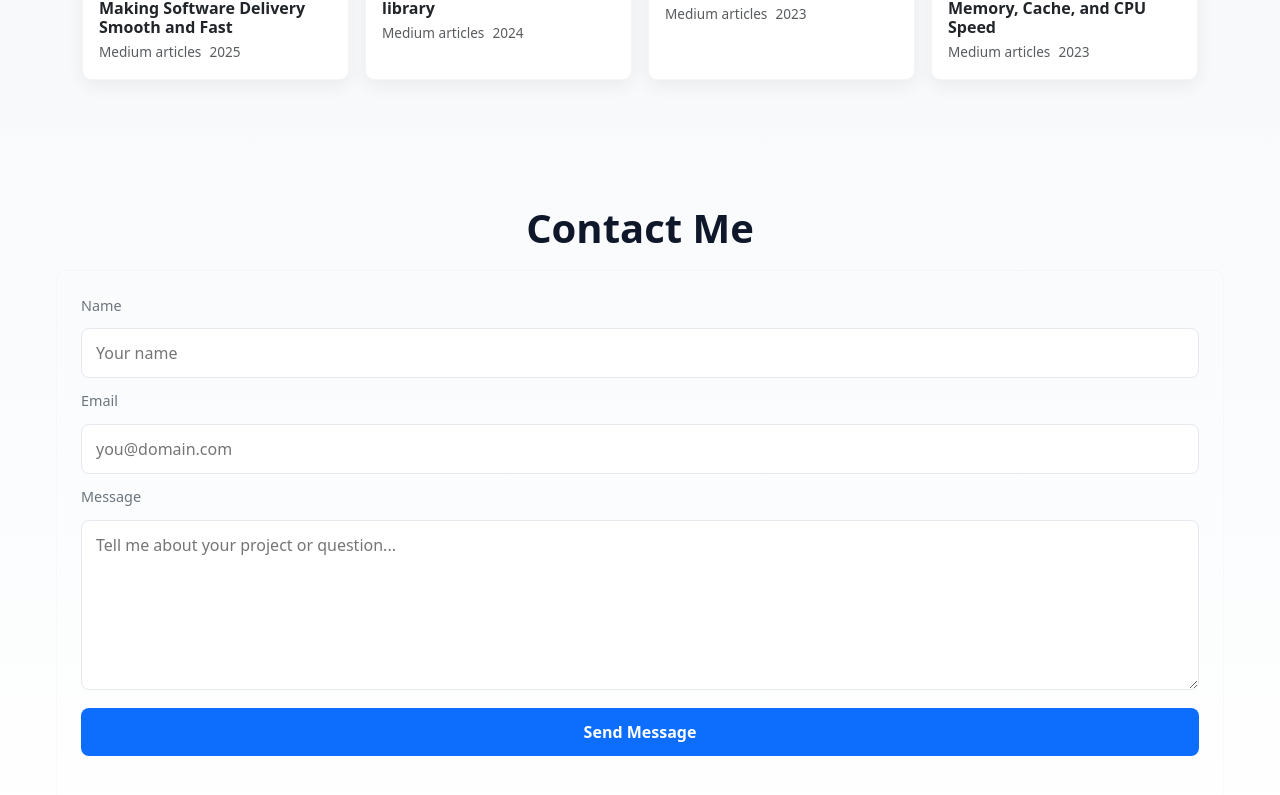
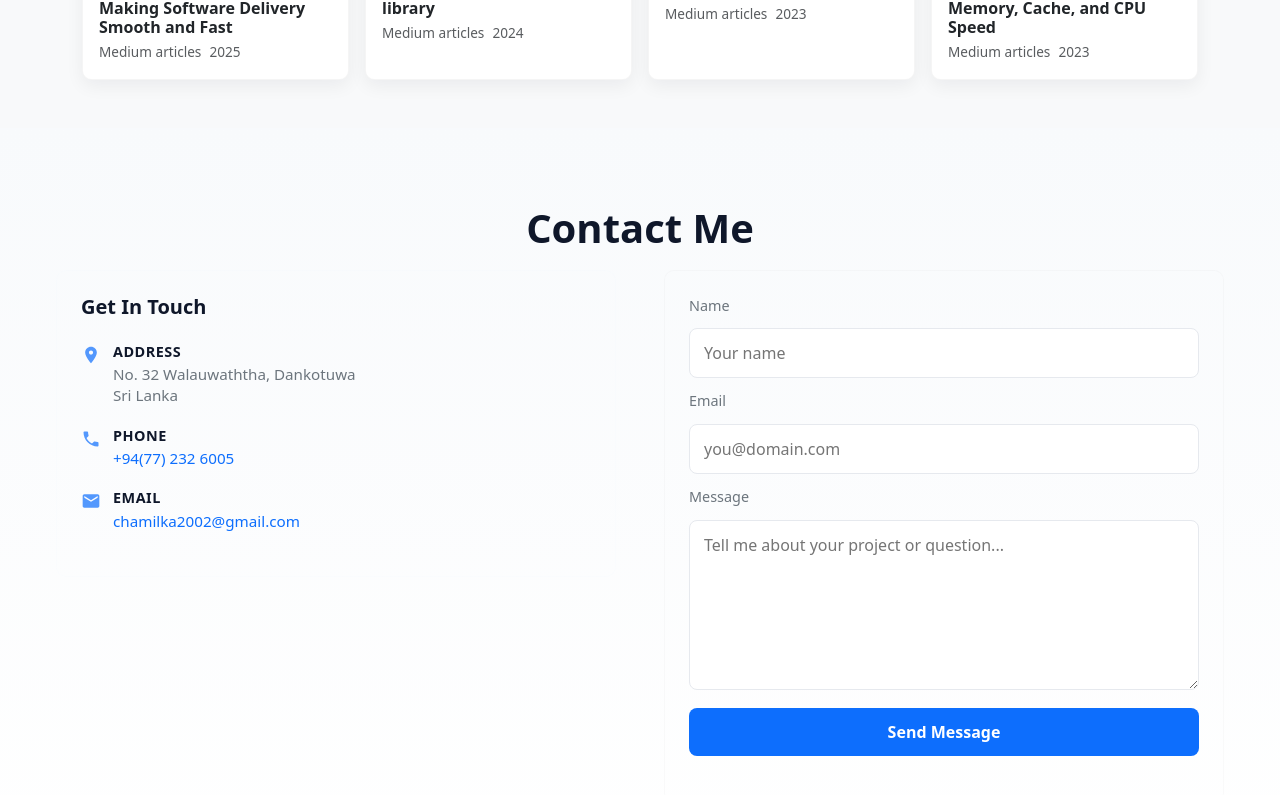
Before and after one commit to ChamilkaMihiraj2002/portfolio, a React (Create React App) app: page / in a window 1280 px wide. Shown: the part 3966-4761 px from the top of the page. Built offline with nearby package versions, Linux system fonts and the light colour scheme; no server answers; the HTML template or start-up script is replaced by a standard one.

Commit message:
Update Contact.tsx

```diff
--- a/src/components/Contact/Contact.tsx
+++ b/src/components/Contact/Contact.tsx
@@ -82,11 +82,55 @@
   return (
     <section id="contact" className={styles.wrapper} aria-labelledby="contactHeading">
       <div className={styles.container}>
-        <h2 id="contactHeading" className={styles.title}>
+        <h1 id="contactHeading" className={styles.title}>
           Contact Me
-        </h2>
+        </h1>
 
-        <motion.div initial={{ opacity: 0, y: 12 }} whileInView={{ opacity: 1, y: 0 }} transition={{ duration: 0.6 }} viewport={{ once: true }}>
+        <motion.div
+          initial={{ opacity: 0, y: 12 }}
+          whileInView={{ opacity: 1, y: 0 }}
+          transition={{ duration: 0.6 }}
+          viewport={{ once: true }}
+          className={styles.content}
+        >
+
+          {/* Right Column - Contact Information */}
+          <div className={styles.contactInfo}>
+            <h3 className={styles.contactInfoTitle}>Get In Touch</h3>
+
+            <div className={styles.contactItem}>
+              <svg className={styles.contactIcon} fill="currentColor" viewBox="0 0 24 24">
+                <path d="M12 2C8.13 2 5 5.13 5 9c0 5.25 7 13 7 13s7-7.75 7-13c0-3.87-3.13-7-7-7zm0 9.5c-1.38 0-2.5-1.12-2.5-2.5s1.12-2.5 2.5-2.5 2.5 1.12 2.5 2.5-1.12 2.5-2.5 2.5z"/>
+              </svg>
+              <div className={styles.contactDetails}>
+                <h4>Address</h4>
+                <p>No. 32 Walauwaththa, Dankotuwa<br />Sri Lanka</p>
+              </div>
+            </div>
+
+            <div className={styles.contactItem}>
+              <svg className={styles.contactIcon} fill="currentColor" viewBox="0 0 24 24">
+                <path d="M6.62 10.79c1.44 2.83 3.76 5.14 6.59 6.59l2.2-2.2c.27-.27.67-.36 1.02-.24 1.12.37 2.33.57 3.57.57.55 0 1 .45 1 1V20c0 .55-.45 1-1 1-9.39 0-17-7.61-17-17 0-.55.45-1 1-1h3.5c.55 0 1 .45 1 1 0 1.25.2 2.45.57 3.57.11.35.03.74-.25 1.02l-2.2 2.2z"/>
+              </svg>
+              <div className={styles.contactDetails}>
+                <h4>Phone</h4>
+                <p><a href="tel:+1234567890">+94(77) 232 6005</a></p>
+              </div>
+            </div>
+
+            <div className={styles.contactItem}>
+              <svg className={styles.contactIcon} fill="currentColor" viewBox="0 0 24 24">
+                <path d="M20 4H4c-1.1 0-1.99.9-1.99 2L2 18c0 1.1.9 2 2 2h16c1.1 0 2-.9 2-2V6c0-1.1-.9-2-2-2zm0 4l-8 5-8-5V6l8 5 8-5v2z"/>
+              </svg>
+              <div className={styles.contactDetails}>
+                <h4>Email</h4>
+                <p><a href="mailto:your.email@example.com">chamilka2002@gmail.com</a></p>
+              </div>
+            </div>
+          </div>
+
+          {/* Left Column - Contact Form */}
+          <div>
             <form className={styles.form} onSubmit={handleSubmit} noValidate>
               <label className={styles.label} htmlFor="name">
                 Name
@@ -158,6 +202,7 @@
                 {statusMessage}
               </div>
             </form>
+          </div>
         </motion.div>
       </div>
     </section>
```
Lines whose indentation alone changed are shown as unchanged.
